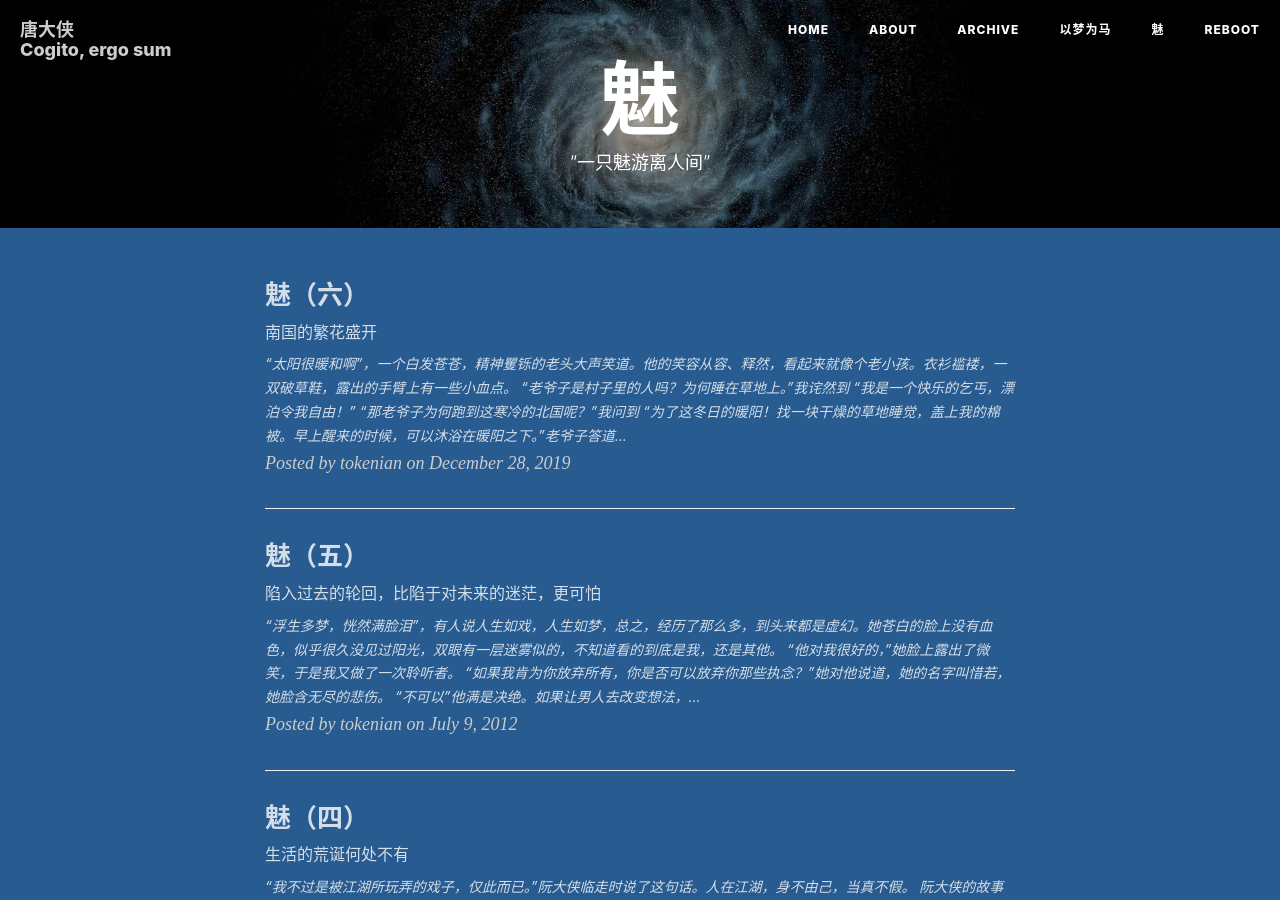
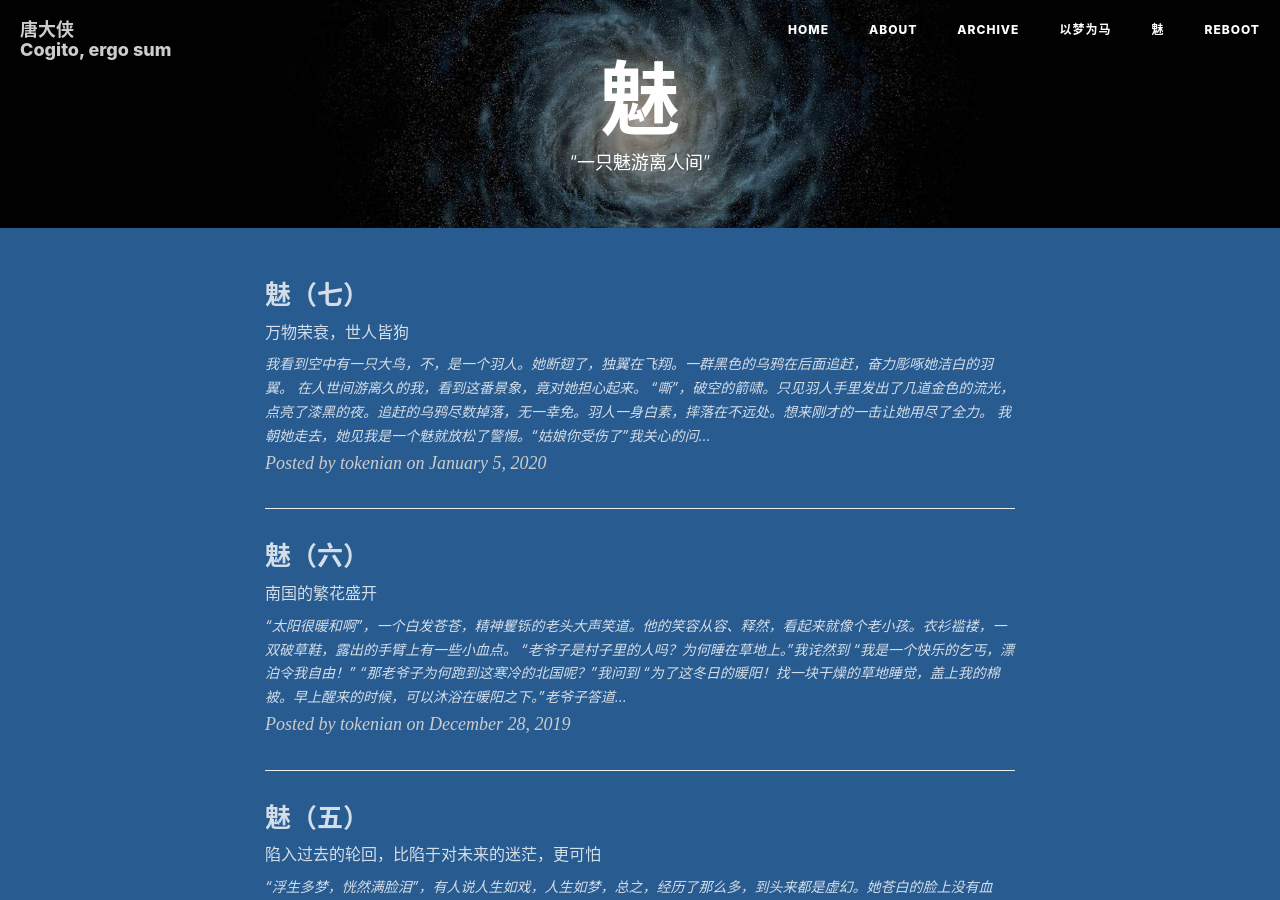
Before and after one commit to tokenian/tokenian.github.io, a Jekyll site: the page built from ghost.html, in a window 1280 px wide and 900 px high. Built offline with Jekyll 4.4.1, drawn with Linux system fonts in a browser that asks for light colours; nearby versions of some CDN libraries; comment, search, counter and statistics services are not loaded.

Commit message:
add two posts

```diff
--- /dev/null
+++ b/_posts/ghost/2020-01-05-ghost-7.md
@@ -0,0 +1,33 @@
+---
+title: "魅（七）"
+subtitle: "万物荣衰，世人皆狗"
+layout: post
+author: "tokenian"
+header-style: text
+header-img: "img/xiaozhou-bg.jpg"
+tags:
+  - novel
+  - ghost
+---
+
+我看到空中有一只大鸟，不，是一个羽人。她断翅了，独翼在飞翔。一群黑色的乌鸦在后面追赶，奋力彫啄她洁白的羽翼。
+
+在人世间游离久的我，看到这番景象，竟对她担心起来。
+
+“嘶”，破空的箭啸。只见羽人手里发出了几道金色的流光，点亮了漆黑的夜。追赶的乌鸦尽数掉落，无一幸免。羽人一身白素，摔落在不远处。想来刚才的一击让她用尽了全力。
+
+我朝她走去，她见我是一个魅就放松了警惕。“姑娘你受伤了”我关心的问道，她是一个美丽的羽人，带着杀伐的英气。
+
+“你快些走开，辰月的追兵很快就来！”
+
+“你是一名天驱，自有你需要守护的东西。可你有为自己想过吗？”天驱的宗旨就是守护世间的正义，反抗暴乱、不公正。
+
+“朝代自有更迭，春夏秋冬，万物荣衰。但正义必须捍卫，世间的法则太过脆弱。这就是我所想的。”
+
+“天地不仁，以万物为刍狗。辰月和天驱彼此争斗，此消彼长。这或许就是你们的道！”
+
+“我确实是一条狗！”
+
+我对于她的执着动容。万物都会消亡，也会再次生长。但活着就需要一个信仰，一个坚持。那是每个人的道，是世间永恒的法。
+
+当我走到两三里开外，转过身，已寻不到她的身影了。
--- a/_posts/prose/2019-11-26-death-of-First-Emperor-of-Qin.markdown
+++ b/_posts/prose/2019-11-26-death-of-First-Emperor-of-Qin.markdown
@@ -29,7 +29,7 @@ tags:
 <section data-transition="slide">
   <h3><em>公元前229年，秦灭韩国</em></h3>
 
-  <h5 class="fragment fade-up">秦国举行了声势浩大的阅兵仪式，意在向剩下的五国展示其军事实力。</h5>
+  <h5 class="fragment fade-up">秦国举行了声势浩大的阅兵仪式，意在向其余五国展示其军事实力。</h5>
   <h5 class="fragment fade-up">
     <br/>
     <p>枪兵在前,昂首阔步，整齐划一</p>
```
Also changed, not shown: other parts of _posts/prose/2019-11-26-death-of-First-Emperor-of-Qin.markdown (+1 -1 lines), _posts/math/2020-01-05-computer-is-the-extend-of-math.md (added, +42 -0 lines).
